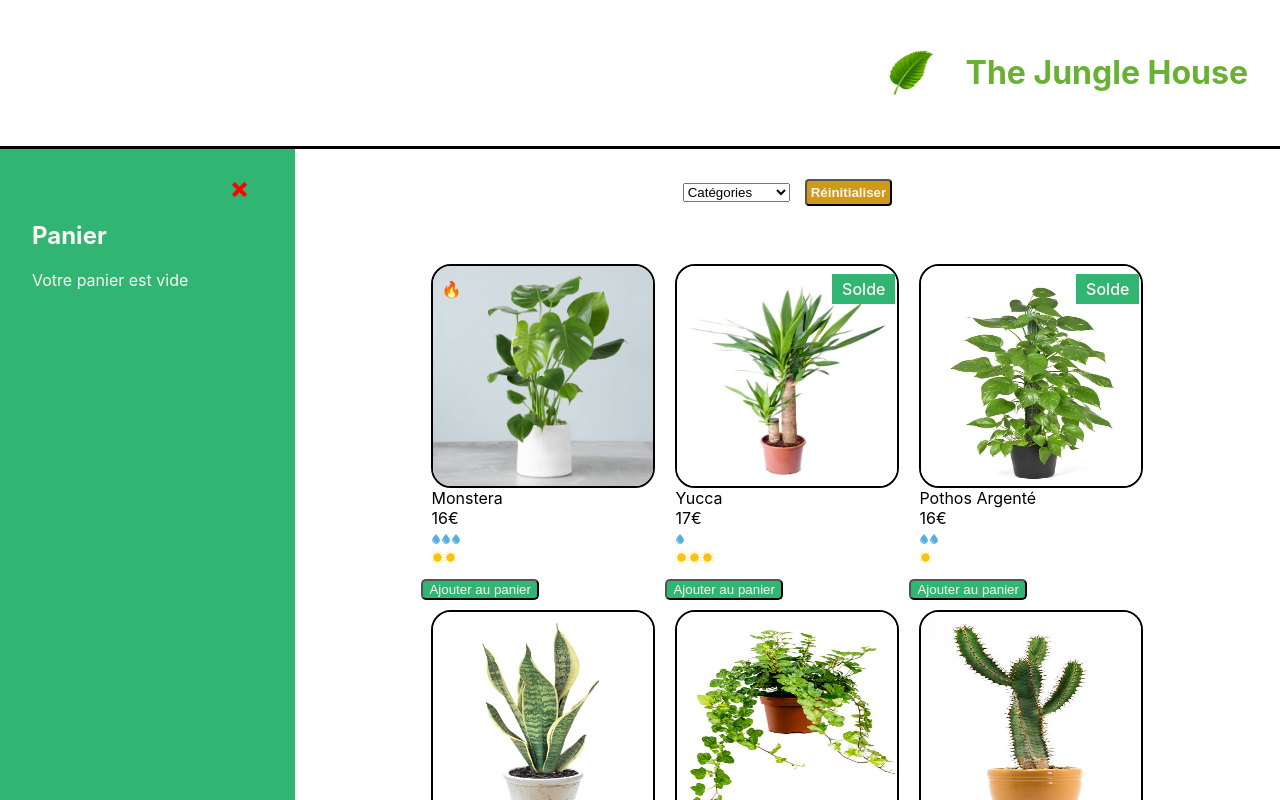
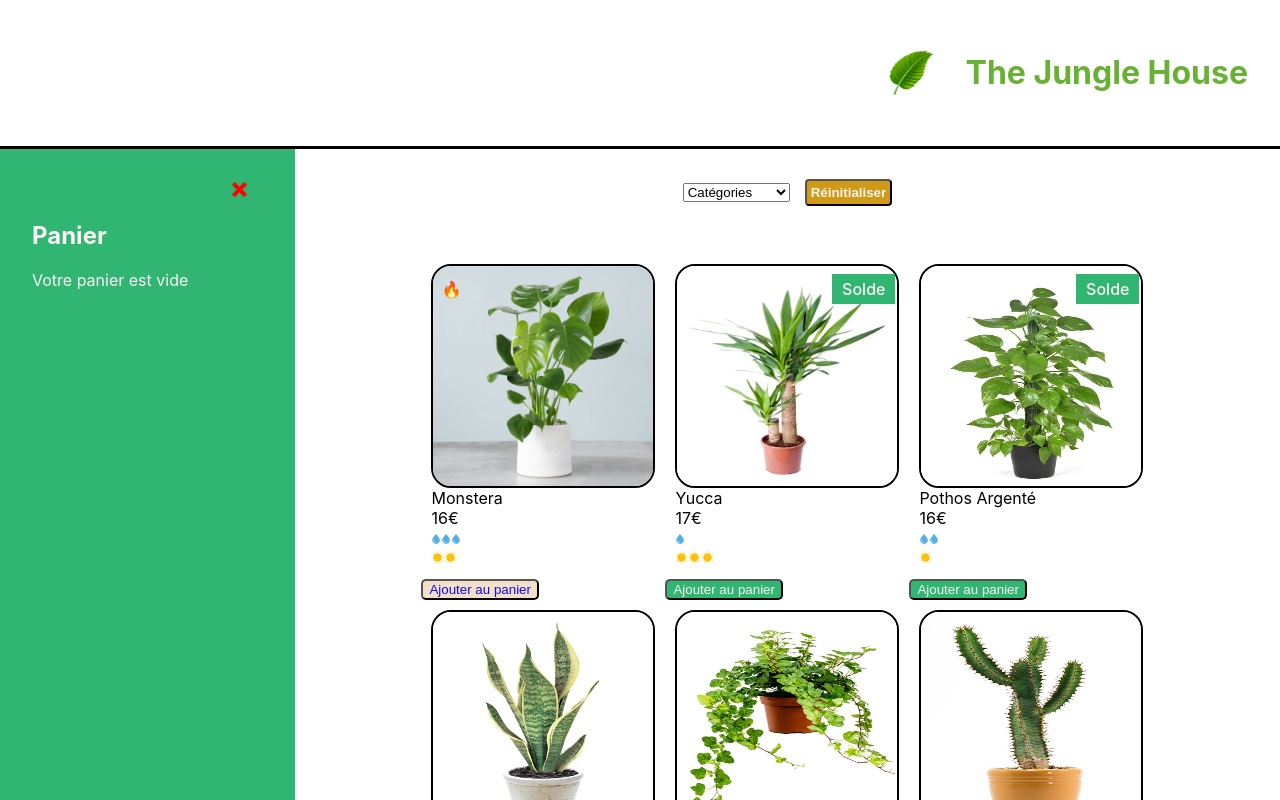
Before and after one commit to mataxelle/Jungle_house, a React (Create React App) app: page / in a window 1280 px wide. In both pictures the pointer is over the button 480 px from the left and 589 px from the top of the page. Shown: the top 800 px of the page. Built offline with nearby package versions, Linux system fonts and the light colour scheme.

Commit message:
Plant item button update

```diff
--- a/src/styles/ShoppingList.css
+++ b/src/styles/ShoppingList.css
@@ -14,4 +14,10 @@
   background-color: rgb(49, 181, 114);
   border-radius: 5px;
   color: rgb(250, 244, 244);
+  cursor: pointer;
 }
+
+.jh-plant-btn:hover {
+  background-color: rgb(244, 224, 198);
+  color: rgb(11, 11, 254);
+}
```
Also changed, not shown: 1 other file (tests, documents, lock files or other folders).
